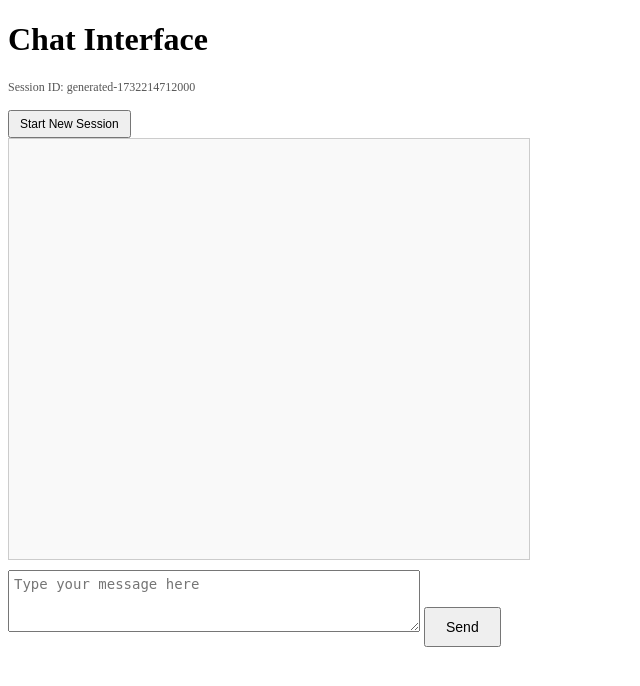
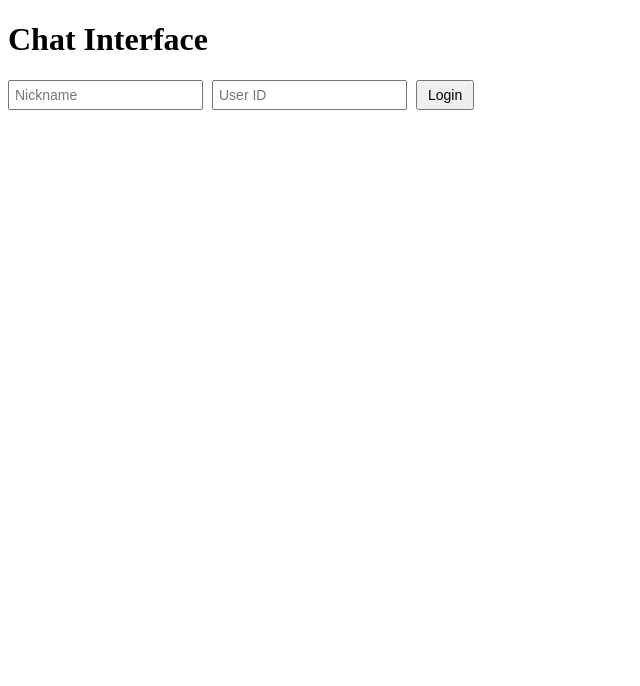
Before and after one commit to wwbp/BCFG-API, a Django app: template chat/templates/chat/chat_interface.html in a window 1280 px wide. Shown: the top 686 px of the page, without its empty margins (0-640 px from the left). Run offline with Django 5.2, Linux system fonts and the light colour scheme; the template is opened without the code that fills it, so the values that code supplies are empty.

Commit message:
build: user authentication, session and activity management

```diff
--- a/chat/templates/chat/chat_interface.html
+++ b/chat/templates/chat/chat_interface.html
@@ -63,17 +63,33 @@
             padding: 10px 20px;
             font-size: 14px;
         }
-        /* Add new styles for session ID */
+
+        /* Styles for session info */
         #session-info {
             margin-bottom: 10px;
             font-size: 12px;
             color: #555;
         }
 
-        #refresh-session {
-            margin-top: 5px;
+        /* Styles for login form */
+        #login-form {
+            margin-bottom: 20px;
+        }
+
+        #login-form input {
+            margin-right: 5px;
+            padding: 5px;
+            font-size: 14px;
+        }
+
+        #login-form button {
             padding: 5px 10px;
-            font-size: 12px;
+            font-size: 14px;
+        }
+
+        /* Hide chat interface by default */
+        #chat-interface {
+            display: none;
         }
     </style>
     <script>
@@ -92,32 +108,63 @@
             return cookieValue;
         }
 
-        function getParameterByName(name, url = window.location.href) {
-            name = name.replace(/[\[\]]/g, '\\$&');
-            var regex = new RegExp('[?&]' + name + '(=([^&#]*)|&|#|$)');
-            var results = regex.exec(url);
-            if (!results) return null;
-            if (!results[2]) return '';
-            return decodeURIComponent(results[2].replace(/\+/g, ' '));
-        }
-
         function displaySessionId() {
             var sessionId = getCookie('chat_user_id');
             if (sessionId) {
-                document.getElementById('session-info').textContent = 'Session ID: ' + sessionId;
+                document.getElementById('session-info').textContent = 'USER ID: ' + sessionId;
             } else {
-                document.getElementById('session-info').textContent = 'Session ID not found.';
+                document.getElementById('session-info').textContent = 'Not logged in.';
             }
         }
 
         document.addEventListener('DOMContentLoaded', function() {
-            var sessionId = getCookie('chat_user_id') || getParameterByName('session_id');
-            if (!sessionId) {
-                sessionId = 'generated-' + Date.now();
-                document.cookie = 'chat_user_id=' + sessionId + '; path=/; SameSite=None; Secure';
+            var userId = getCookie('chat_user_id');
+            if (!userId) {
+                document.getElementById('login-form').style.display = 'block';
+                document.getElementById('chat-interface').style.display = 'none';
+            } else {
+                document.getElementById('login-form').style.display = 'none';
+                document.getElementById('chat-interface').style.display = 'block';
+                displaySessionId();
+                loadConversation();
             }
-            displaySessionId();
+        });
 
+        function login() {
+            var nickname = document.getElementById('nickname').value.trim();
+            var userId = document.getElementById('user_id').value.trim();
+            if (!nickname || !userId) {
+                alert('Please enter both nickname and User ID.');
+                return;
+            }
+            fetch('{% url "chat:login" %}', {
+                method: 'POST',
+                headers: {
+                    'Content-Type': 'application/json',
+                    'X-CSRFToken': getCookie('csrftoken')
+                },
+                body: JSON.stringify({'nickname': nickname, 'user_id': userId})
+            })
+            .then(response => {
+                if (!response.ok) {
+                    throw new Error('Login failed.');
+                }
+                return response.json();
+            })
+            .then(data => {
+                if (data.status === 'success') {
+                    document.getElementById('login-form').style.display = 'none';
+                    document.getElementById('chat-interface').style.display = 'block';
+                    displaySessionId();
+                    loadConversation();
+                } else {
+                    alert('Login failed: ' + data.error);
+                }
+            })
+            .catch(error => console.error('Error:', error));
+        }
+
+        function loadConversation() {
             fetch('{% url "chat:get_conversation" %}', {
                 method: 'GET',
                 headers: {
@@ -134,14 +181,14 @@
                 chatWindow.scrollTop = chatWindow.scrollHeight;
             })
             .catch(error => console.error('Error fetching conversation:', error));
-        });
+        }
 
         function sendMessage() {
             var message = document.getElementById('message').value.trim();
             if (message === '') return;
-            var sessionId = getCookie('chat_user_id') || getParameterByName('session_id');
+            var sessionId = getCookie('chat_user_id');
             if (!sessionId) {
-                alert('Session ID not found. Please refresh the page.');
+                alert('User not identified. Please log in.');
                 return;
             }
             appendMessageToChatWindow(message, 'user');
@@ -151,7 +198,7 @@
                     'Content-Type': 'application/json',
                     'X-CSRFToken': getCookie('csrftoken')
                 },
-                body: JSON.stringify({'message': message, 'session_id': sessionId})
+                body: JSON.stringify({'message': message})
             })
             .then(response => response.json())
             .then(data => {
@@ -173,24 +220,24 @@
             messageDiv.appendChild(contentDiv);
             chatWindow.appendChild(messageDiv);
         }
-
-        function refreshSession() {
-            // Clear the existing session ID cookie
-            document.cookie = 'chat_user_id=; expires=Thu, 01 Jan 1970 00:00:00 UTC; path=/; SameSite=None; Secure';
-
-            // Reload the page to create a new session ID
-            location.reload();
-        }
     </script>
 </head>
 <body>
     <h1>Chat Interface</h1>
     <div id="session-info"></div>
-    <button id="refresh-session" onclick="refreshSession()">Start New Session</button>
-    <div id="chat-window"></div>
-    <div id="input-area">
-        <textarea id="message" placeholder="Type your message here"></textarea>
-        <button id="send-button" onclick="sendMessage()">Send</button>
+    <!-- Login Form -->
+    <div id="login-form">
+        <input type="text" id="nickname" placeholder="Nickname">
+        <input type="text" id="user_id" placeholder="User ID">
+        <button onclick="login()">Login</button>
+    </div>
+    <!-- Chat Interface -->
+    <div id="chat-interface">
+        <div id="chat-window"></div>
+        <div id="input-area">
+            <textarea id="message" placeholder="Type your message here"></textarea>
+            <button id="send-button" onclick="sendMessage()">Send</button>
+        </div>
     </div>
 </body>
 </html>
--- a/chat/urls.py
+++ b/chat/urls.py
@@ -7,6 +7,7 @@ urlpatterns = [
     path('participant/<int:id>/incoming/',
          views.incoming_message, name='incoming_message'),
     path('chat/', views.chat_page_view, name='chat_page'),
+    path('chat/login/', views.chat_login, name='login'),
     path('chat/send/', views.chat_send_message, name='chat_send_message'),
     path('chat/get_conversation/', views.get_conversation, name='get_conversation'),
     path('prompt/', views.prompt_view, name='prompt'),
--- a/chat/views.py
+++ b/chat/views.py
@@ -1,6 +1,7 @@
+import random
 from django.shortcuts import render, redirect, get_object_or_404
 from django.http import JsonResponse, HttpResponseNotAllowed
-from .models import Prompt, Activity
+from .models import Prompt, Activity, UserActivity
 from django.views.decorators.clickjacking import xframe_options_exempt
 from django.views import View
 from django.utils.decorators import method_decorator
@@ -49,17 +50,17 @@ class Database:
     def get_transcripts_for_user(self, user):
         return Transcript.objects.filter(user=user).order_by('created_at')
 
-
-    def get_prompt_instructions():
+    def get_prompt_instructions(self, user):
         prompt = Prompt.objects.first()
-        activities = Activity.objects.all()
+        activities = UserActivity.objects.filter(
+            user=user).select_related('activity')
         instructions = ""
         if prompt:
             instructions += f"Persona:\n{prompt.persona}\n\nKnowledge:\n{prompt.knowledge}\n\n"
         if activities:
             instructions += "Activities:\n"
-            for activity in activities:
-                instructions += f"- {activity.content}\n"
+            for user_activity in activities:
+                instructions += f"- {user_activity.activity.content}\n"
         return instructions
 
 
@@ -142,9 +143,11 @@ class ChatService:
         self.send_message_to_participant(user.bcfg_id, gpt_response)
 
     def process_message_for_chat(self, user_id, message):
-        user = self.db.get_or_create_user(user_id, "Chat User")
+        user = self.db.get_user_by_bcfg_id(user_id)
+        if not user:
+            return {'error': 'User not found. Please log in again.'}
         assistant = self.db.get_or_create_assistant(user)
-        instructions = self.db.get_prompt_instructions()
+        instructions = self.db.get_prompt_instructions(user)
         assistant = self.gpt_manager.initialize_assistant(
             assistant, instructions)
         gpt_response = self.gpt_manager.generate_gpt_response(
@@ -170,6 +173,7 @@ class ChatService:
             logging.warning(
                 f"Failed to send GPT response to user {user_id}: {response_text}")
 
+
 @csrf_exempt
 def prompt_view(request):
     prompt, _ = Prompt.objects.get_or_create(id=1)
@@ -182,6 +186,7 @@ def prompt_view(request):
     context = {'prompt': prompt, 'activities': activities}
     return render(request, 'chat/prompt.html', context)
 
+
 @csrf_exempt
 def activity_add(request):
     if request.method == 'POST':
@@ -191,6 +196,7 @@ def activity_add(request):
         return redirect('chat:prompt')
     else:
         return HttpResponseNotAllowed(['POST'])
+
 
 @csrf_exempt
 def activity_edit(request, pk):
@@ -202,6 +208,7 @@ def activity_edit(request, pk):
         return redirect('chat:prompt')
     context = {'activity': activity}
     return render(request, 'chat/activity_edit.html', context)
+
 
 @csrf_exempt
 def activity_delete(request, pk):
@@ -238,15 +245,7 @@ def incoming_message(request, id=None):
 
 @xframe_options_exempt
 def chat_page_view(request):
-    # Check if 'chat_user_id' cookie is present
-    chat_user_id = request.COOKIES.get('chat_user_id')
-    if not chat_user_id:
-        # Generate a new UUID
-        chat_user_id = str(uuid.uuid4())
-    response = render(request, 'chat/chat_interface.html')
-    # Set the cookie with the chat_user_id
-    response.set_cookie('chat_user_id', chat_user_id)
-    return response
+    return render(request, 'chat/chat_interface.html')
 
 
 @csrf_exempt
@@ -254,9 +253,8 @@ def chat_send_message(request):
     if request.method == 'POST':
         data = json.loads(request.body)
         message = data.get('message')
-        session_id = data.get('session_id')
-
-        if not session_id:
+        user_id = request.COOKIES.get('chat_user_id')
+        if not user_id:
             return JsonResponse({'error': 'User not identified.'}, status=400)
 
         db = Database()
@@ -265,10 +263,11 @@ def chat_send_message(request):
         )
         service = ChatService(db=db, gpt_manager=gpt_manager)
 
-        gpt_response = service.process_message_for_chat(session_id, message)
+        gpt_response = service.process_message_for_chat(user_id, message)
         return JsonResponse({'response': gpt_response})
     else:
         return JsonResponse({'error': 'Invalid request method.'}, status=400)
+
 
 @csrf_exempt
 def get_conversation(request):
@@ -302,3 +301,28 @@ def get_conversation(request):
             return JsonResponse({'conversation': []})
     else:
         return JsonResponse({'error': 'Invalid request method.'}, status=400)
+
+
+@csrf_exempt
+def chat_login(request):
+    if request.method == 'POST':
+        data = json.loads(request.body)
+        nickname = data.get('nickname')
+        user_id = data.get('user_id')
+        if not nickname or not user_id:
+            return JsonResponse({'status': 'error', 'error': 'Nickname and User ID are required.'})
+        db = Database()
+        user = db.get_or_create_user(user_id, nickname)
+        # Assign 3 random activities if not already assigned
+        if not UserActivity.objects.filter(user=user).exists():
+            activities = list(Activity.objects.all())
+            random_activities = random.sample(
+                activities, min(3, len(activities)))
+            for activity in random_activities:
+                UserActivity.objects.create(user=user, activity=activity)
+        response = JsonResponse({'status': 'success'})
+        response.set_cookie('chat_user_id', user_id,
+                            httponly=False, samesite='Lax')
+        return response
+    else:
+        return JsonResponse({'status': 'error', 'error': 'Invalid request method.'})
```
Also changed, not shown: chat/models.py (+7 -2 lines), chat/migrations/0003_alter_assistant_user_alter_transcript_user_and_more.py (added).
